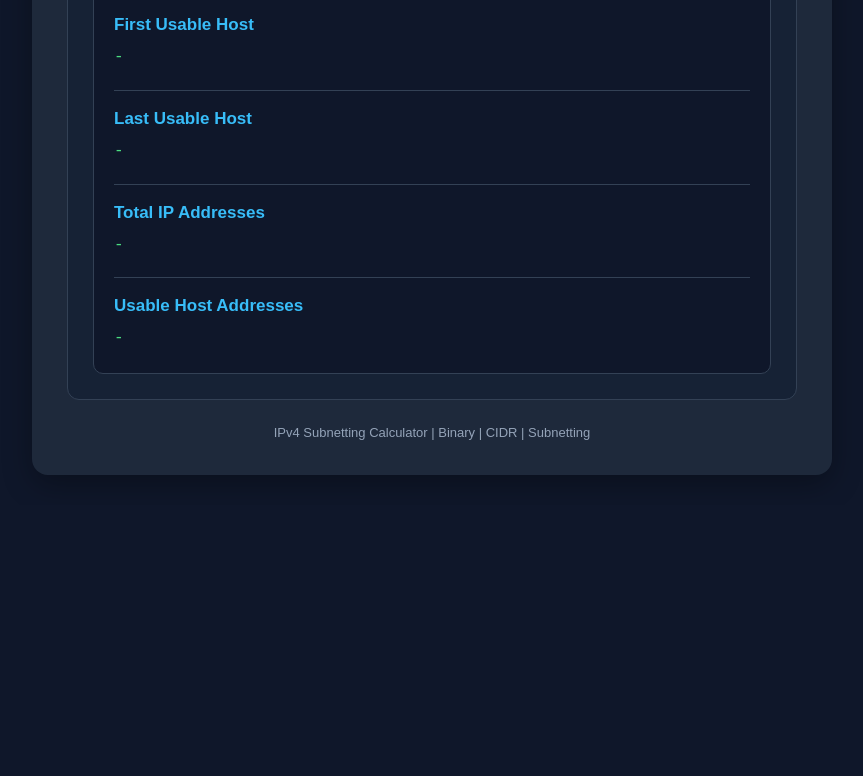
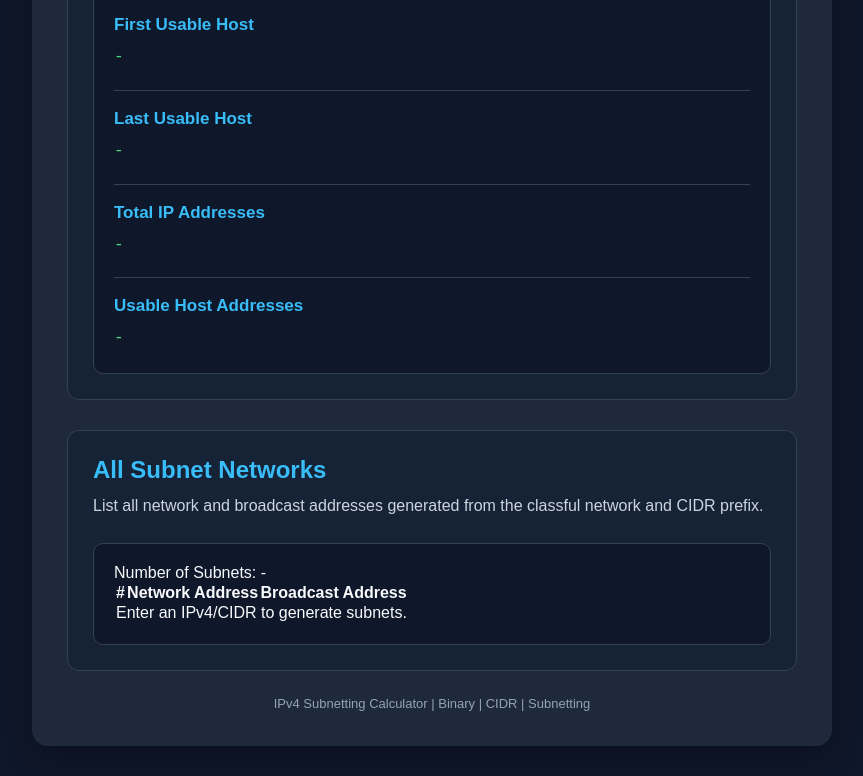
Before and after one commit to jayson-studev/IPv4-Subnetting-Calculator, a plain HTML site: page index.html in a window 1280 px wide. Shown: the part 1454-2230 px from the top of the page, without its empty margins (208-1071 px from the left). Before the commit the page ends 1959 px from the top, so only its background shows below. Drawn offline with Linux system fonts and the light colour scheme.

Commit message:
Enhance IPv4 Subnetting Calculator with subnet listing
Added a section to list all subnet networks generated from classful network and CIDR prefix.

```diff
--- a/index.html
+++ b/index.html
@@ -133,6 +133,48 @@
 
         </section>
 
+      <!-- ALL SUBNET NETWORKS -->
+      <section class="calculator-section">
+
+          <h2>All Subnet Networks</h2>
+
+          <p class="description">
+              List all network and broadcast addresses
+              generated from the classful network and CIDR prefix.
+          </p>
+
+          <div class="result-box">
+
+              <div class="subnet-summary">
+                  <p id="subnetCount">Number of Subnets: -</p>
+              </div>
+
+              <div class="table-container">
+                  <table id="subnetTable">
+
+                      <thead>
+                          <tr>
+                              <th>#</th>
+                              <th>Network Address</th>
+                              <th>Broadcast Address</th>
+                          </tr>
+                      </thead>
+
+                      <tbody id="subnetTableBody">
+                          <tr>
+                              <td colspan="3">
+                                  Enter an IPv4/CIDR to generate subnets.
+                              </td>
+                          </tr>
+                      </tbody>
+
+                  </table>
+              </div>
+
+          </div>
+
+      </section>
+
         <p class="footer">
             IPv4 Subnetting Calculator | Binary | CIDR | Subnetting
         </p>
```
